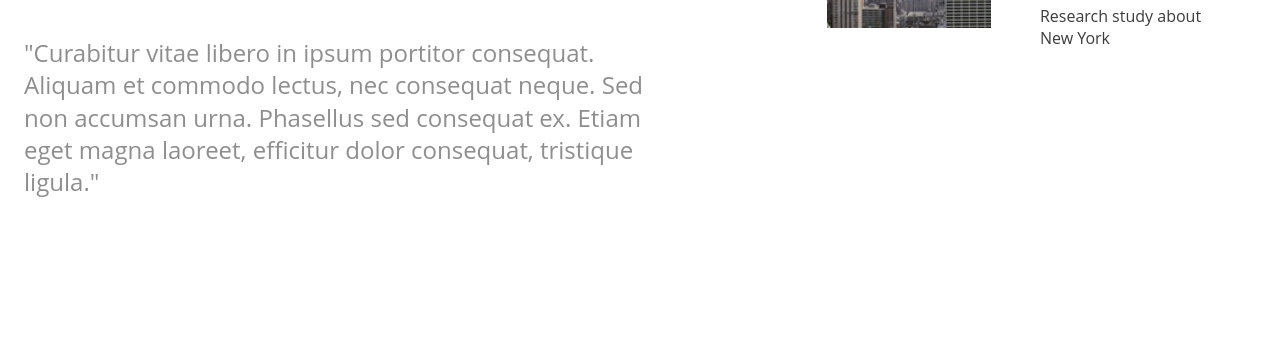
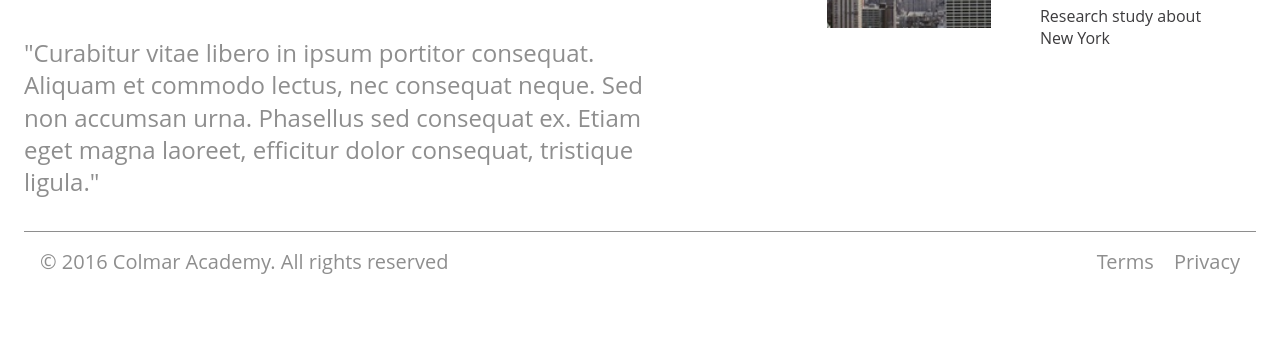
Before and after one commit to GIFFORDwear/Colmar-Academy, a plain HTML site: page index.html in a window 1280 px wide. Shown: the part 4072-4414 px from the top of the page. Before the commit the page ends 4311 px from the top, so only its background shows below. Drawn offline with Linux system fonts and the light colour scheme.

Commit message:
99% Finished

```diff
--- a/Resources/css/style.css
+++ b/Resources/css/style.css
@@ -406,3 +406,20 @@ html {
   .top .text-small {
     margin-left: 2.5rem;
   }
+
+  footer {
+    display: flex;
+    justify-content: space-between;
+    border-top: 0.1rem solid var(--light-grey);
+    margin: 0 1rem 1rem 1rem;
+    padding: 1rem 1rem 4rem;
+  }
+
+  footer span {
+    font-size: 1.25rem;
+    color: var(--light-grey);
+  }
+
+  span a {
+    color: var(--light-grey);
+  }
--- a/index.html
+++ b/index.html
@@ -190,5 +190,17 @@
       </section>
     </main>
 
+    <!-- Footer -->
+
+    <footer>
+      <div class="copyright">
+        <span>&copy; 2016 Colmar Academy. All rights reserved</span>
+      </div>
+      <div class="terms-privacy">
+        <span><a href="#">Terms</a></span>
+        <span><a href="#">Privacy</a></span>
+      </div>
+    </footer>
+
   </body>
 </html>
```
